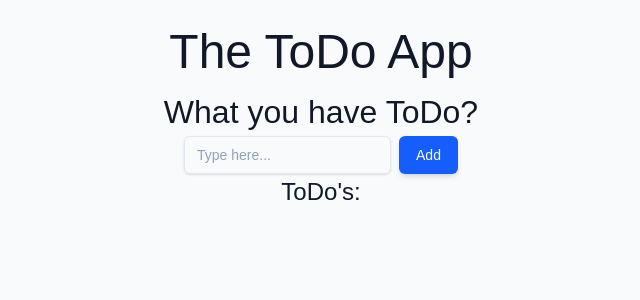
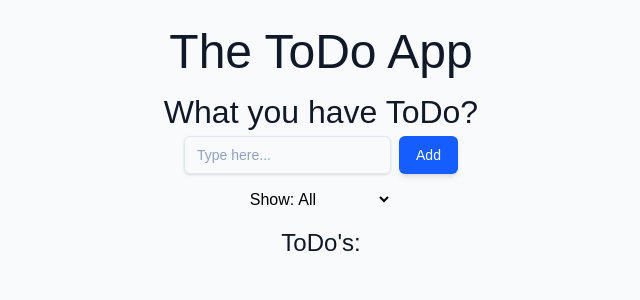
Before and after one commit to Kosakov/The-ToDo-App, a React (Vite) app: page / in a window 1280 px wide. Shown: the top 300 px of the page, without its empty margins (319-959 px from the left). Built offline with nearby package versions, Linux system fonts and the light colour scheme.

Commit message:
feat: add task filtering
- Added new <Filter> component with dropdown for selecting task status
- Implemented filtering logic in App (all, completed, pending)
- Refactored state management to support filter functionality
- Updated interfaces and props to handle filter events cleanly

```diff
--- a/src/App.tsx
+++ b/src/App.tsx
@@ -3,22 +3,26 @@ import "./App.css";
 import TaskInput from "./components/TaskInput";
 import type Task from "./interfaces/Task.inteface";
 import TaskList from "./components/TaskList";
+import Filter from "./components/Filter";
+
+export type TaskStatus = "completed" | "pending";
 
 class NewTask implements Task {
   private static lastId: number = 0;
   title: string;
-  completed: boolean;
+  status: TaskStatus;
   id: number;
 
   constructor(title: string) {
     this.title = title;
     NewTask.lastId += 1;
     this.id = NewTask.lastId;
-    this.completed = false;
+    this.status = "pending";
   }
 }
 function App() {
   const [tasks, setTasks] = useState<Task[]>([]);
+  const [filter, setFilter] = useState<TaskStatus | "all">("all");
 
   function addTask(title: string): void {
     let newTask = new NewTask(title);
@@ -34,9 +38,9 @@ function App() {
 
   function completeTask(taskId: number): void {
     setTasks((prevTasks) =>
-      prevTasks.map((task) => {
+      prevTasks.map((task: Task) => {
         if (task.id === taskId) {
-          let updatedTask = { ...task, completed: true };
+          let updatedTask: Task = { ...task, status: "completed" };
           return updatedTask;
         }
         return task;
@@ -53,7 +57,12 @@ function App() {
         <TaskInput addTask={addTask} />
       </section>
       <section>
+        <span>
+          Show:
+          <Filter filterTasks={setFilter} />
+        </span>
         <TaskList
+          filter={filter}
           tasks={tasks}
           deleteTask={deleteTask}
           completeTask={completeTask}
--- /dev/null
+++ b/src/components/Filter.tsx
@@ -0,0 +1,21 @@
+import type { TaskStatus } from "../App";
+import type FilterProps from "../interfaces/FilterProps.interface";
+
+export default function Filter({ filterTasks }: FilterProps) {
+  return (
+    <>
+      <select
+        className="mt-4 mb-4"
+        name="filterTasks"
+        onChange={(e) => {
+          filterTasks(e.target.value as TaskStatus | "all");
+        }}
+        defaultValue="all"
+      >
+        <option value="all">All</option>
+        <option value="completed">Completed</option>
+        <option value="pending">Pending</option>
+      </select>
+    </>
+  );
+}
--- a/src/components/TaskItem.tsx
+++ b/src/components/TaskItem.tsx
@@ -10,14 +10,14 @@ export default function TaskItem({
       <div className="flex justify-between items-start">
         <span
           className={`flex-1 min-w-0 text-left text-gray-800 text-lg font-medium wrap-break-word ${
-        task.completed ? "line-through text-gray-400" : ""
+            task.status == "completed" ? "line-through text-gray-400" : ""
           }`}
         >
           {task.title}
         </span>
         <div className="flex gap-2 ml-4">
           <button
-        disabled={task.completed}
+            disabled={task.status == "completed"}
             type="button"
             className="rounded-md bg-green-600 py-2 px-4 text-sm text-white shadow-md hover:shadow-lg disabled:opacity-50"
             onClick={() => completeTask(task.id)}
@@ -34,7 +34,5 @@ export default function TaskItem({
         </div>
       </div>
     </li>
-
-
   );
 }
--- a/src/components/TaskList.tsx
+++ b/src/components/TaskList.tsx
@@ -1,16 +1,32 @@
 import type Task from "../interfaces/Task.inteface";
-import type TaskProps from "../interfaces/TaskProps.interface";
+import type TaskListProps from "../interfaces/TaskListProps.interface";
 import TaskItem from "./TaskItem";
 
-export default function TaskList({tasks,deleteTask,completeTask}:TaskProps){
-    return (
+export default function TaskList({
+  filter,
+  tasks,
+  deleteTask,
+  completeTask,
+}: TaskListProps) {
+  return (
     <>
-      <h3>ToDo's:</h3>
+      <h3 className="font-medium">ToDo's:</h3>
       <ol>
-        {tasks.map((task: Task) => (
-          <TaskItem key={task.id} task={task} deleteTask={deleteTask} completeTask={completeTask}></TaskItem>
-
-        ))}
+        {tasks
+          .filter((task) => {
+            if (filter == "all") {
+              return task;
+            }
+            return task.status == filter;
+          })
+          .map((task: Task) => (
+            <TaskItem
+              key={task.id}
+              task={task}
+              deleteTask={deleteTask}
+              completeTask={completeTask}
+            ></TaskItem>
+          ))}
       </ol>
     </>
   );
--- /dev/null
+++ b/src/interfaces/FilterProps.interface.ts
@@ -0,0 +1,5 @@
+import type { TaskStatus } from "../App";
+
+export default interface FilterProps {
+  filterTasks: (value: TaskStatus | "all") => void;
+}
--- a/src/interfaces/Task.inteface.ts
+++ b/src/interfaces/Task.inteface.ts
@@ -1,5 +1,7 @@
-export default interface Task{
-id:number;
-title:string;
-completed:boolean
+import type { TaskStatus } from "../App";
+
+export default interface Task {
+  id: number;
+  title: string;
+  status: TaskStatus;
 }
--- /dev/null
+++ b/src/interfaces/TaskListProps.interface.ts
@@ -0,0 +1,9 @@
+import type { TaskStatus } from "../App";
+import type Task from "./Task.inteface";
+
+export default interface TaskListProps {
+  filter: TaskStatus | "all";
+  tasks: Task[];
+  deleteTask: (taskId: number) => void;
+  completeTask: (taskId: number) => void;
+}
--- a/src/interfaces/TaskProps.interface.ts
+++ /dev/null
@@ -1,7 +0,0 @@
-import type Task from "./Task.inteface";
-
-export default interface TaskProps {
-tasks: Task[],
-deleteTask:(taskId: number) => void
-completeTask:(taskId: number) => void
-}
```
Also changed, not shown: 1 other file (tests, documents, lock files or other folders). Lines whose indentation alone changed are shown as unchanged.
